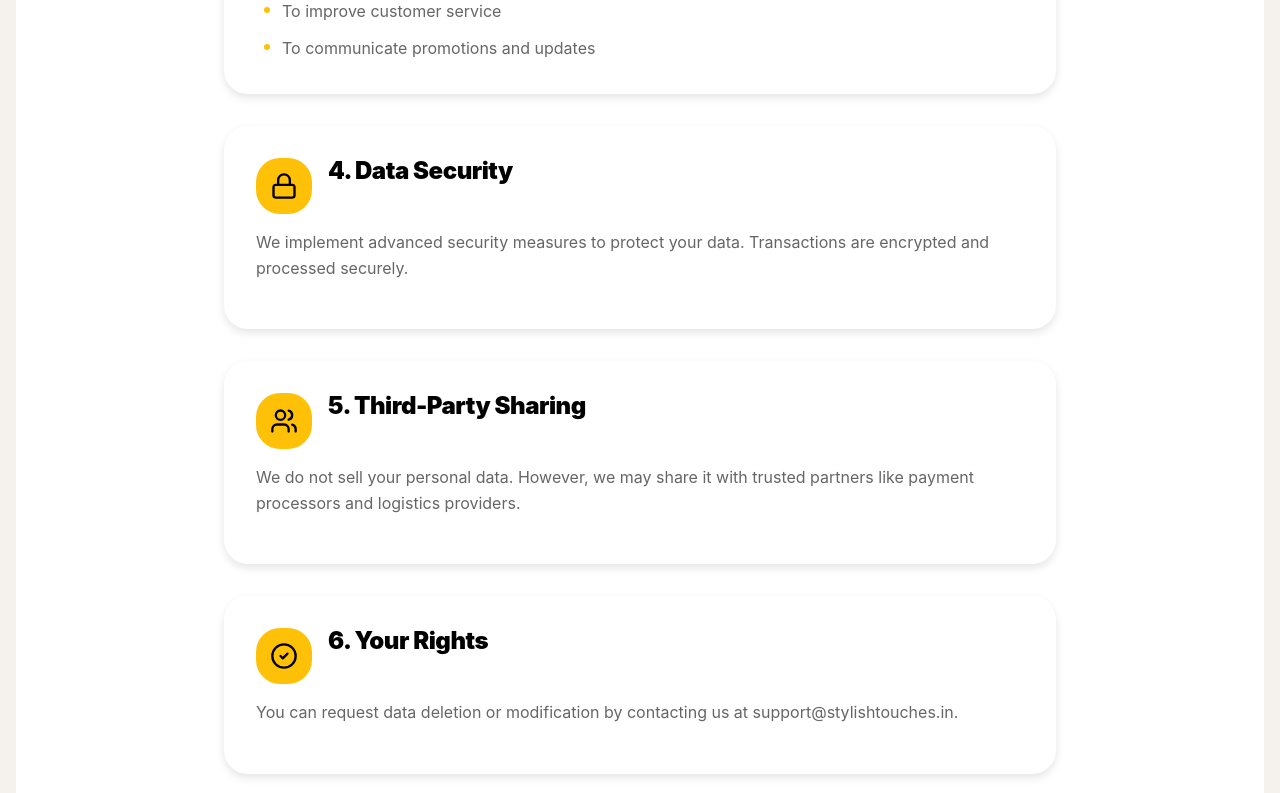
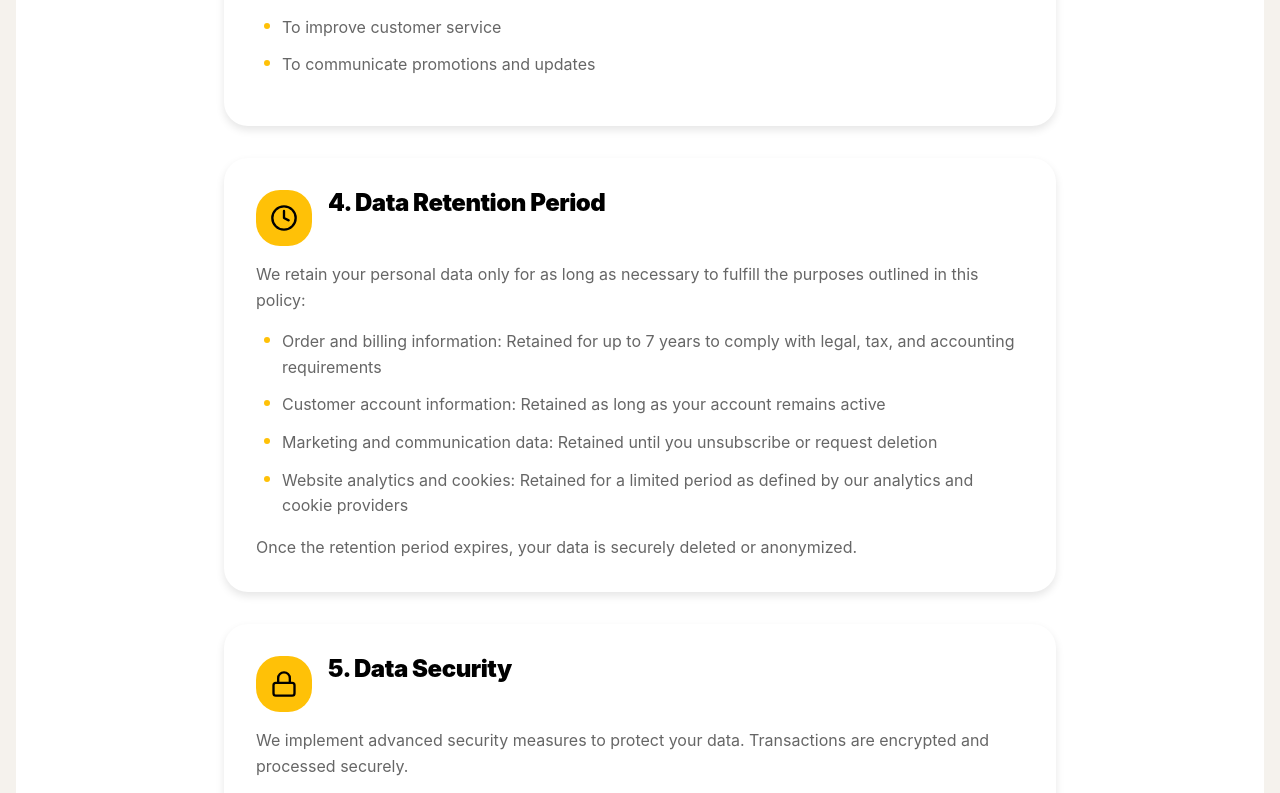
Before and after one commit to digitalbuddiesspune/stylishtouches, a React (Vite) app in the folder frontend/: page /privacy-policy in a window 1280 px wide. Shown: the part 1327-2120 px from the top of the page. Built offline with nearby package versions, Linux system fonts and the light colour scheme; no server answers.

Commit message:
updated policy page

```diff
--- a/frontend/src/pages/PrivacyPolicy.jsx
+++ b/frontend/src/pages/PrivacyPolicy.jsx
@@ -1,5 +1,5 @@
 import React from "react";
-import { Shield, Lock, Eye, FileText, Users, CheckCircle2, Mail } from "lucide-react";
+import { Shield, Lock, Eye, FileText, Users, CheckCircle2, Mail, Clock } from "lucide-react";
 
 const PrivacyPolicy = () => {
   const sections = [
@@ -27,6 +27,18 @@ const PrivacyPolicy = () => {
         "To improve customer service",
         "To communicate promotions and updates"
       ]
+    },
+    {
+      icon: Clock,
+      title: "Data Retention Period",
+      content: "We retain your personal data only for as long as necessary to fulfill the purposes outlined in this policy:",
+      list: [
+        "Order and billing information: Retained for up to 7 years to comply with legal, tax, and accounting requirements",
+        "Customer account information: Retained as long as your account remains active",
+        "Marketing and communication data: Retained until you unsubscribe or request deletion",
+        "Website analytics and cookies: Retained for a limited period as defined by our analytics and cookie providers"
+      ],
+      closing: "Once the retention period expires, your data is securely deleted or anonymized."
     },
     {
       icon: Lock,
@@ -95,7 +107,7 @@ const PrivacyPolicy = () => {
                     {section.content}
                   </p>
                   {section.list && (
-                    <ul className="space-y-2 sm:space-y-3 ml-2">
+                    <ul className="space-y-2 sm:space-y-3 ml-2 mb-3 sm:mb-4">
                       {section.list.map((item, idx) => (
                         <li key={idx} className="flex items-start gap-2 sm:gap-3">
                           <div className="w-1.5 h-1.5 rounded-full mt-2 flex-shrink-0" style={{ backgroundColor: 'var(--accent-yellow)' }}></div>
@@ -103,6 +115,11 @@ const PrivacyPolicy = () => {
                         </li>
                       ))}
                     </ul>
+                  )}
+                  {section.closing && (
+                    <p className="text-optic-body text-sm sm:text-base leading-relaxed" style={{ color: 'var(--text-secondary)' }}>
+                      {section.closing}
+                    </p>
                   )}
                 </div>
               );
```
